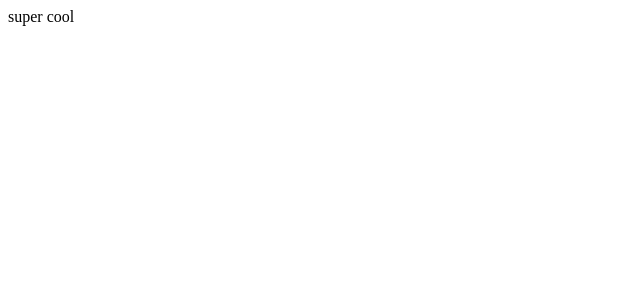
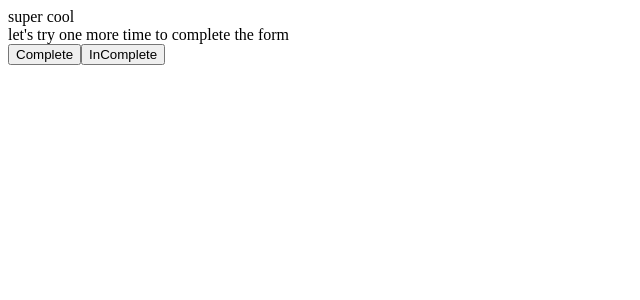
Before and after one commit to hungpv1988/react-graphql-shopping-cart, a React (Create React App) app in the folder shopping-cart/: page / in a window 1280 px wide. Shown: the top 300 px of the page, without its empty margins (0-640 px from the left). Built offline with nearby package versions, Linux system fonts and the light colour scheme.

Commit message:
very first lines of runnable redux example

```diff
--- a/shopping-cart/package.json
+++ b/shopping-cart/package.json
@@ -9,7 +9,10 @@
     "babel-preset-react": "^6.24.1",
     "react": "^16.4.2",
     "react-dom": "^16.4.2",
+    "react-reducer": "^1.0.0-beta.1",
+    "react-redux": "^5.0.7",
     "react-scripts": "1.1.4",
+    "redux": "^4.0.0",
     "webpack": "^4.16.5",
     "webpack-cli": "^3.1.0"
   },
--- a/shopping-cart/public/index.html
+++ b/shopping-cart/public/index.html
@@ -1,4 +1,3 @@
-<!DOCTYPE html>
 <html lang="en">
   <head>
     <meta charset="utf-8">
--- a/shopping-cart/src/App.js
+++ b/shopping-cart/src/App.js
@@ -1,15 +1,49 @@
 import React, {Component} from "react";
 import ReactDOM from "react-dom";
+import * as actions from './actions/UserInform';
+import {connect} from 'react-redux';
 
-export default class App extends Component{
+class App extends Component{
     constructor(){
         super();
+
+    }
+
+    onClick(e){
+        this.props.alert("Yahoo");
     }
 
     render(){
+        var {text} = this.props;
+        return (
+            <div>
+                <div>
+                    super cool
+                </div>
 
-        return (
-            <div>super cool</div>
+                <div>
+                    {text}
+                </div>
+
+                <div>
+                    <button onClick={(e) => this.onClick(e)}> Complete </button>
+                    <button> InComplete </button>
+                </div>
+            </div>
         )
     }
 }
+
+function mapStateToProps(state){
+    return {
+        text: state.inform.text
+    }
+}
+
+const mapDispatchToProps = (dispatch) => {
+    return{
+        alert: (text) => {dispatch(actions.alert(text))}
+    }
+}
+
+export default connect(mapStateToProps, mapDispatchToProps)(App);
--- /dev/null
+++ b/shopping-cart/src/actions/UserInform.js
@@ -0,0 +1,8 @@
+import * as types from '../constants/ActionType';
+
+export function alert(text){
+    return {
+        type: types.ALERT,
+        text
+    }
+}
--- /dev/null
+++ b/shopping-cart/src/constants/ActionType.js
@@ -0,0 +1 @@
+export const ALERT = 'alert';
--- a/shopping-cart/src/index.js
+++ b/shopping-cart/src/index.js
@@ -2,6 +2,13 @@ import React from 'react';
 import ReactDOM from 'react-dom';
 import App from './App';
 import registerServiceWorker from './registerServiceWorker';
+import rootReducer from './reducers/RootReducer';
+import {Provider} from 'react-redux';
+import {createStore} from 'redux';
 
-ReactDOM.render(<App />, document.getElementById('root'));
+const store = createStore(rootReducer);
+ReactDOM.render(
+<Provider store={store}>
+    <App />
+</Provider>, document.getElementById('root'));
 registerServiceWorker();
--- /dev/null
+++ b/shopping-cart/src/reducers/RootReducer.js
@@ -0,0 +1,9 @@
+import {combineReducers} from 'redux';
+import userInformReducer from './UserInformReducer';
+import { root } from 'postcss';
+
+const rootReducer = combineReducers({
+    inform : userInformReducer
+})
+
+export default rootReducer;
--- /dev/null
+++ b/shopping-cart/src/reducers/UserInformReducer.js
@@ -0,0 +1,8 @@
+import * as types from '../constants/ActionType';
+const initialState = {text:'Hello world'}
+export default function userInformReducer(state = initialState, action){
+    switch(action.type){
+        case types.ALERT: return {...state, text: "Congratulations on your completion"} ;
+        default: state.text = "let's try one more time to complete the form"; return state;
+    }
+}
```
Also changed, not shown: 2 other files (tests, documents, lock files or other folders).
